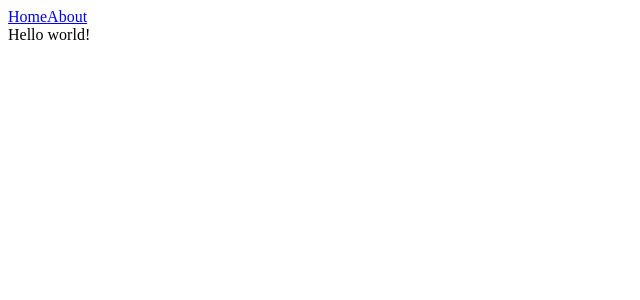
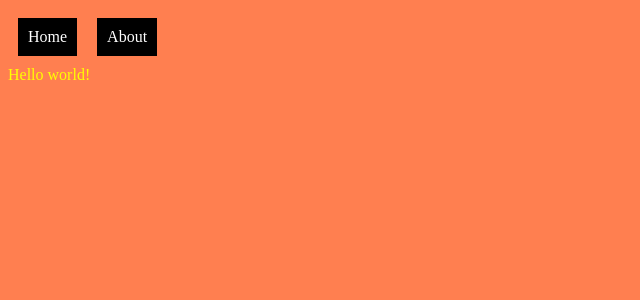
Before and after one commit to pawansa3/nextjs-server-side-rendering, a Next.js app: page / in a window 1280 px wide. Shown: the top 300 px of the page, without its empty margins (0-640 px from the left). Built offline with nearby package versions, Linux system fonts and the light colour scheme.

Commit message:
adding next-css next-scss package and styling in nextjs

```diff
--- a/components/Layout.js
+++ b/components/Layout.js
@@ -1,5 +1,7 @@
 import React from "react";
 import Nav from "./Nav";
+import '../styles/css/style.css'
+import '../styles/sass/home.scss'
 
 const Layout = (props) => {
   return (
--- a/components/Nav.js
+++ b/components/Nav.js
@@ -9,6 +9,18 @@ const Nav = () => {
       <Link href="/about">
         <a className="navbar">About</a>
       </Link>
+      <style jsx>
+        {`
+          .navbar {
+            color: white;
+            padding: 10px;
+            display: inline-block;
+            margin: 10px;
+            background: black;
+            text-decoration: none;
+          }
+        `}
+      </style>
     </div>
   );
 };
--- /dev/null
+++ b/next.config.js
@@ -0,0 +1,3 @@
+const withCSS = require("@zeit/next-css");
+const withSass = require("@zeit/next-sass");
+module.exports = withCSS(withSass());
--- a/package.json
+++ b/package.json
@@ -13,7 +13,10 @@
   "author": "",
   "license": "ISC",
   "dependencies": {
+    "@zeit/next-css": "^1.0.1",
+    "@zeit/next-sass": "^1.0.1",
     "next": "^9.3.5",
+    "node-sass": "^4.13.1",
     "react": "^16.13.1",
     "react-dom": "^16.13.1"
   }
--- a/pages/index.js
+++ b/pages/index.js
@@ -1,11 +1,11 @@
-import Layout from "../components/Layout"
+import Layout from "../components/Layout";
 
 const index = () => {
-    return (
-        <Layout>
-            Hello world!
-        </Layout>
-    )
-}
+  return (
+    <Layout>
+      <div>Hello world!</div>
+    </Layout>
+  );
+};
 
-export default index
+export default index;
--- /dev/null
+++ b/styles/css/style.css
@@ -0,0 +1,3 @@
+body {
+    background-color: coral;
+}
--- /dev/null
+++ b/styles/sass/home.scss
@@ -0,0 +1,3 @@
+body {
+    color: yellow;
+}
```
Also changed, not shown: 1 other file (tests, documents, lock files or other folders).
